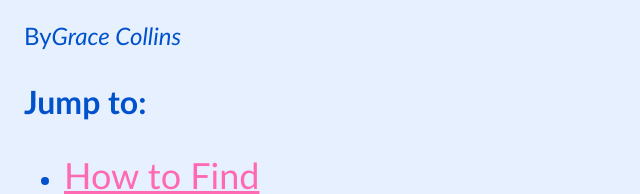
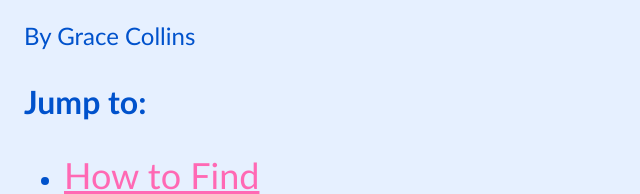
Before and after one commit to gracecollins411/how-to, a plain HTML site: page index.html in a window 1280 px wide. Shown: the part 390-584 px from the top of the page, 296-936 px from the left. Drawn offline with Linux system fonts and the light colour scheme.

Commit message:
Update index.html

```diff
--- a/index.html
+++ b/index.html
@@ -14,7 +14,7 @@
 <h2>Ender 3 Pro</h2>
 
 <p class="tagline">3D printing is a new way to create <strong>innovative</strong> and <strong>creative</strong> products right in your own home.</p>
-  <p class="byline">By<em>Grace Collins</em></p>
+  <p class="byline">By Grace Collins</p>
 
 <nav>
   <h3>Jump to:</h3>
```
